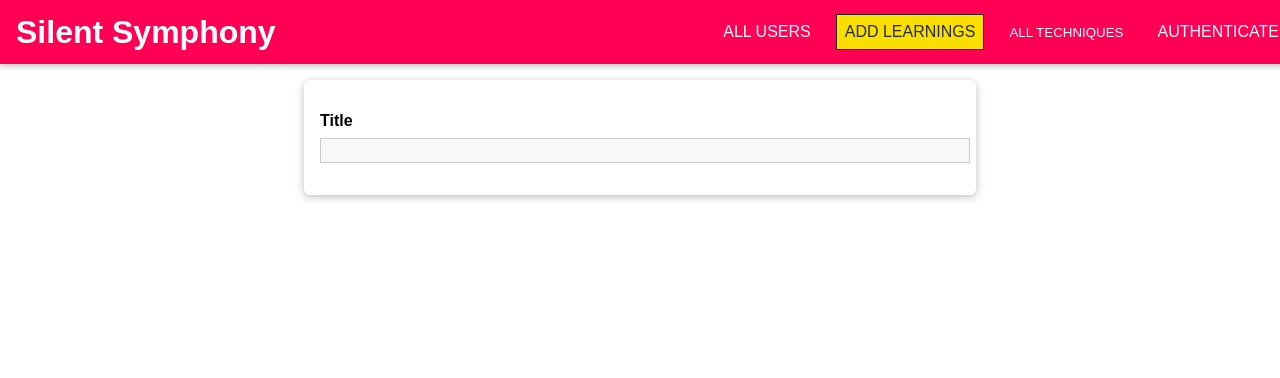
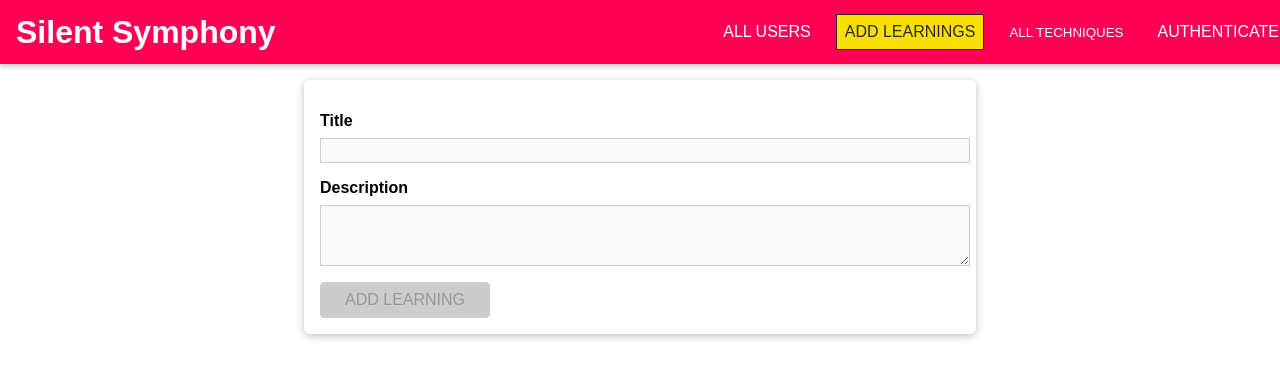
Before and after one commit to arshbhushan/Silent-Symphony, a React (Create React App) app in the folder finger-spelling-frontend/: page /learnings/new in a window 1280 px wide. Shown: the top 378 px of the page. Built offline with nearby package versions, Linux system fonts and the light colour scheme.

Commit message:
day_eleven(form-hook)

```diff
--- a/finger-spelling-frontend/package.json
+++ b/finger-spelling-frontend/package.json
@@ -39,6 +39,7 @@
     ]
   },
   "devDependencies": {
+    "@babel/plugin-proposal-private-property-in-object": "^7.21.11",
     "autoprefixer": "^10.4.17",
     "postcss": "^8.4.33",
     "tailwindcss": "^3.4.1"
--- a/finger-spelling-frontend/src/App.js
+++ b/finger-spelling-frontend/src/App.js
@@ -3,7 +3,8 @@ import { BrowserRouter as Router, Route, Switch, Redirect } from 'react-router-d
 import './fingerSpelling/components/styles.css';
 import Users from './user/pages/Users';
 import MainNavigation from './shared/components/Navigation/MainNavigation';
-import NewLearning from './learnings/pages/newLearning.js'
+import NewLearning from './learnings/pages/NewLearning.js'
+import UpdateLearning from './learnings/pages/UpdateLearning.js';
 
 import UserLearnings from './learnings/pages/userLearnings';
 
@@ -29,6 +30,9 @@ const App = () => {
           <Route path="/learnings/new" exact>
             <NewLearning/>
           </Route>
+          <Route path="/learnings/:learningId" exact>
+            <UpdateLearning/>
+          </Route>
           {/* Add more routes as needed */}
           <Redirect to="/" />
         </Switch>
--- a/finger-spelling-frontend/src/learnings/components/LearningItem.js
+++ b/finger-spelling-frontend/src/learnings/components/LearningItem.js
@@ -5,7 +5,7 @@ import Button from '../../shared/components/FormElements/Button';
 import Modal from "../../shared/components/UIElements/Modal";
 
 
-const LearningItem=props=>{
+const LearningItem= props => {
     const [ShowVideo,setShowVideo]=useState(false);
 
     const openVideoHandler=()=>setShowVideo(true);
@@ -32,7 +32,7 @@ const LearningItem=props=>{
         </div>
         <div className="place-item__info">
             <h2>{props.title}</h2>
-            <h2>{props.mnemonicTips}</h2>
+            <h3>{props.mnemonicTips}</h3>
             <p>{props.description}</p>
         </div>
         <div className="place-item__actions">
@@ -40,7 +40,9 @@ const LearningItem=props=>{
             <Button onClick={openVideoHandler} to={`/learnings/${props.videoUrl}`}>View Video Tutorial</Button>
             {/* here I'll add the ML Model for users to try */}
            {/* <Button to={}>Try Now!</Button> */}
+           <Button to={`/learnings/${props.id}`}>EDIT</Button>
             <Button>Try Now!</Button>
+            <Button danger>DELETE</Button>
         </div>
         </Card>
     </li>
--- /dev/null
+++ b/finger-spelling-frontend/src/learnings/pages/UpdateLearning.js
@@ -0,0 +1,85 @@
+import React from "react";
+import { useParams } from "react-router-dom";
+import Input from "../../shared/components/FormElements/Input";
+import Button from "../../shared/components/FormElements/Button";
+import { useForm } from "../../shared/hooks/form-hook";
+import { VALIDATOR_REQUIRE,VALIDATOR_MINLENGTH } from "../../shared/util/validators";
+
+
+const Dummy_Learnings=[
+    {
+    id:'p1',
+    title: 'Programming 101',
+    description: `This is a basic course in programming. It covers the basics of programming such`,
+    imageUrl:'https://clipart-library.com/data_images/6103.png',
+    videoUrl:'https://www.youtube.com/watch?v=rcR4iBXgBVo',
+    mnemonicTips:'Think of an antenna on top of your head.',
+    learner:'u1'
+},
+{
+    id:'p2',
+    title: 'Programming 102',
+    description: `This is an intermidiate course in programming. It covers the basics of programming such`,
+    imageUrl:'https://encrypted-tbn0.gstatic.com/images?q=tbn:ANd9GcQwxqPi54oXAJAWSZ1VfEzsWwnINcesqCaxvhKcqStLYQ&s',
+    videoUrl:'https://www.youtube.com/shorts/DB0j1aaiiwQ',
+    mnemonicTips:'Imagine two baseball bats tapping together.',
+    learner:'u2'
+},
+]
+
+
+const UpdateLearning=()=>{
+    const LearningId=useParams().learningId;
+
+    const identifiedLearning=Dummy_Learnings.find(l=>l.id === LearningId);
+    const[formState,InputHandler]=useForm({
+        title:{
+            value:identifiedLearning.title,
+            placeholder:"Title",
+            isValid: true,
+        },
+        description: {
+        value: identifiedLearning.description,
+        isValid: true
+
+        }
+    },true)
+
+    const LearningUpdateSubmitHandler=event=>{
+        event.preventDefault();
+        console.log(formState.inputs);
+    }
+
+    if(!identifiedLearning){
+     return(
+     <div className="center"><h2>Could not find leaning</h2></div>
+     );
+    }
+    return <form className="place-form"  onSubmit={LearningUpdateSubmitHandler}>
+      <Input id="title"
+      element="input"
+      type="text"
+      label="Title"
+      validators={[VALIDATOR_REQUIRE()]}
+      errorText="Please enter a valid title."
+      onInput={InputHandler}
+       initialValue={formState.inputs.title.value}
+       initialValid={formState.inputs.title.isValid}
+      />
+      <Input id="description"
+      element="textarea"
+      label="Description"
+      validators={[VALIDATOR_MINLENGTH(5)]}
+      errorText="Please enter a valid description (min. 5 characters)."
+      onInput={InputHandler}
+       initialValue={formState.inputs.description.value}
+       initialValid={formState.inputs.description.isValid}
+      />
+      <Button type="submit" disabled={!formState.isValid}>
+        Learning Updated.
+      </Button>
+
+    </form>;
+};
+
+export default UpdateLearning;
--- a/finger-spelling-frontend/src/learnings/pages/newLearning.js
+++ b/finger-spelling-frontend/src/learnings/pages/newLearning.js
@@ -1,19 +1,61 @@
 import React from 'react';
-
 import Input from '../../shared/components/FormElements/Input';
-import {VALIDATOR_REQUIRE} from '../../shared/util/validators';
+import Button from '../../shared/components/FormElements/Button';
+import {
+   VALIDATOR_REQUIRE,
+   VALIDATOR_MINLENGTH } from '../../shared/util/validators';
+import { useForm } from '../../shared/hooks/form-hook';
 import './newLearning.css';
 
+
+
 const NewLearning = () => {
+  //used to manage multiple states like useState but in a better way.
+  const [formState, InputHandler] =
+  useForm(
+    {
+      title: {
+        value: '',
+        isValid: false
+      },
+      description: {
+        value: '',
+        isValid: false
+      }
+    },//add more like images, video,hints to remember here
+    false
+  );
+
+
+
+  const learningSubmitHandler = event => {
+    event.preventDefault();
+    //sending  all the input data to the server
+    console.log(formState.inputs);
+  }
+
   return (
-     <form className="place-form">
+    <form className="place-form" onSubmit={learningSubmitHandler}>
       <Input
+        id="title"
         element="input"
         type="text"
         label="Title"
         validators={[VALIDATOR_REQUIRE()]}
         errorText="Please enter a valid title."
+        onInput={InputHandler}
       />
+      <Input
+        id="description"
+        element="textarea"
+        label="Description"
+        validators={[VALIDATOR_MINLENGTH(5)]}
+        errorText="Please enter a valid description (at least 5 characters). "
+        onInput={InputHandler}
+      />
+      <Button type="submit" disabled={!formState.isValid}>
+        ADD LEARNING
+      </Button>
     </form>
   );
 };
--- a/finger-spelling-frontend/src/shared/components/FormElements/Input.js
+++ b/finger-spelling-frontend/src/shared/components/FormElements/Input.js
@@ -1,4 +1,4 @@
-import React, { useReducer } from 'react';
+import React, { useReducer,useEffect } from 'react';
 
 import { validate } from '../../util/validators';
 import './Input.css';
@@ -24,10 +24,16 @@ const inputReducer = (state, action) => {
 
 const Input = props => {
   const [inputState, dispatch] = useReducer(inputReducer, {
-    value: '',
+    value: props.initialValue || '',
     isTouched: false,
-    isValid: false
+    isValid: props.initialValid || false
   });
+   const{id,onInput}=props;
+   const{value,isValid}=inputState;
+
+  useEffect(()=>{
+    onInput(id,value,isValid)
+  }, [id,value,isValid,onInput]);
 
   const changeHandler = event => {
     dispatch({
--- /dev/null
+++ b/finger-spelling-frontend/src/shared/hooks/form-hook.js
@@ -0,0 +1,43 @@
+ import {useCallback,useReducer}  from 'react';
+
+ const formReducer=(state,action)=>{
+    switch(action.type){
+      case 'INPUT_CHANGE':
+        let formIsValid=true;
+        //checking if all the inputs are valid
+        for(const inputId in state.inputs){
+          if(inputId === action.inputId){
+            formIsValid=formIsValid && action.isValid;
+          }else{
+            formIsValid=formIsValid && state.inputs[inputId].isValid;
+          }
+        }
+        return{
+          ...state, //copying the previous states
+          inputs:{
+          ...state.inputs,//keeping the other fields
+          [action.inputId]:{value:action.value, isValid:action.isValid}},
+          isValid:formIsValid
+        };
+        default:
+          return state;
+        }
+  };
+
+ export const useForm=(initialInputs,initialFormValidity)=>{
+    const [formState,dispatch]=useReducer(formReducer,{
+        inputs: initialInputs,
+      isValid: initialFormValidity
+    });
+
+    const InputHandler=useCallback((id,value,isValid)=>{
+        dispatch({
+        type:"INPUT_CHANGE",
+        value: value,
+        isValid: isValid,
+        inputId: id
+      });
+      },[]);
+
+      return [formState,InputHandler];
+ };
```
Also changed, not shown: 1 other file (tests, documents, lock files or other folders).
